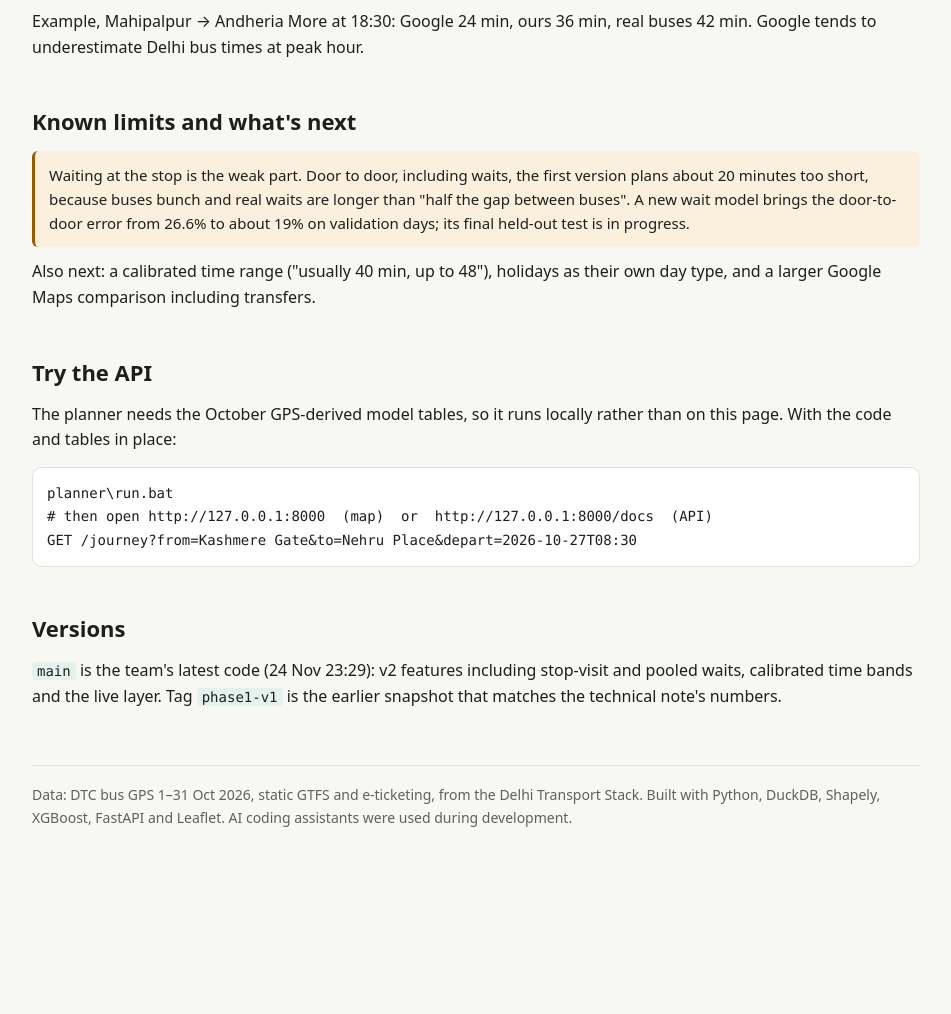
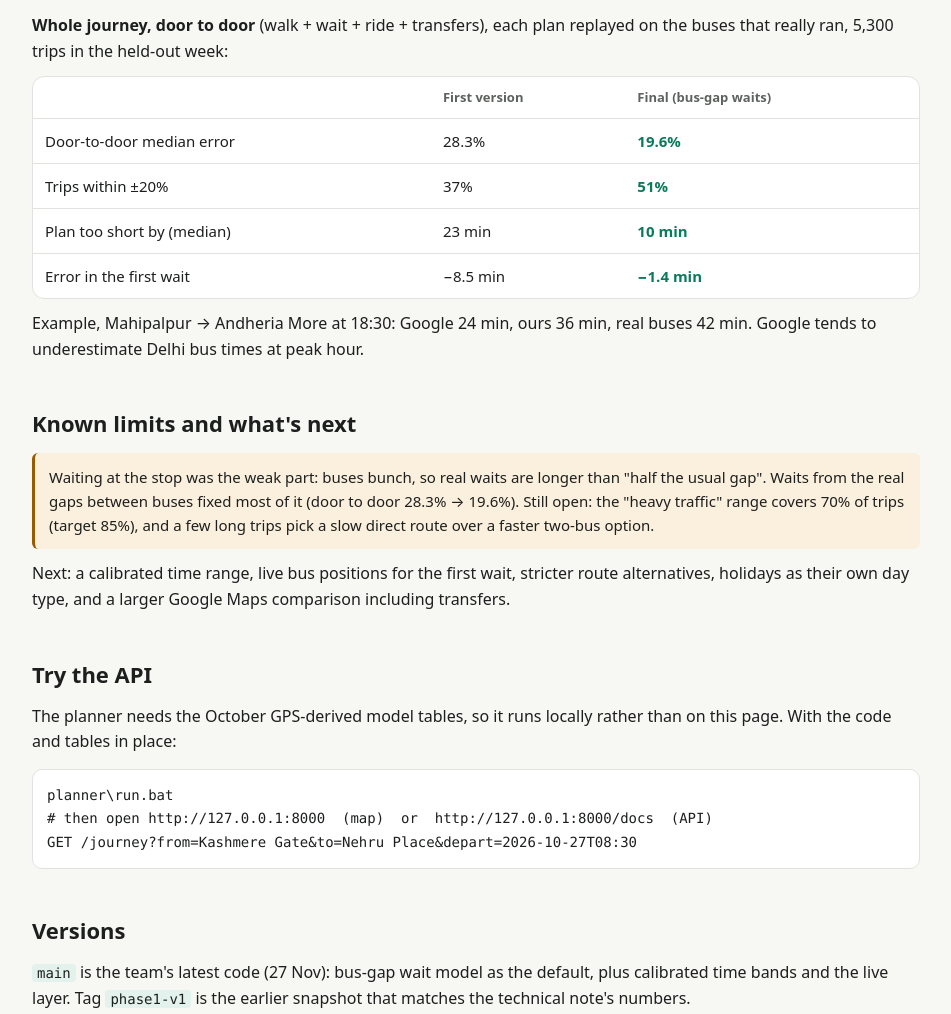
Before and after one commit to SRahul22/delhi-bus-journey-planner, a plain HTML site: page index.html in a window 1280 px wide. Shown: the part 1207-2221 px from the top of the page, without its empty margins (164-1115 px from the left). Before the commit the page ends 2100 px from the top, so only its background shows below. Drawn offline with Linux system fonts and the light colour scheme.

Commit message:
Website: final door-to-door results

```diff
--- a/index.html
+++ b/index.html
@@ -53,7 +53,7 @@ a{color:var(--accent)}
     <div class="stat"><b>12.3%</b><span>typical error on time on the bus, 600,000 held-out rides (timetable: 27.9%)</span></div>
     <div class="stat"><b>9.4%</b><span>error vs real bus rides on bus-only trips (Google Maps: 16.6%)</span></div>
     <div class="stat"><b>107 s</b><span>next-bus arrival error with live positions (half-headway guess: 503 s)</span></div>
-    <div class="stat"><b>~0.3 s</b><span>typical API response time</span></div>
+    <div class="stat"><b>19.6%</b><span>door-to-door error incl. waits, 5,300 replayed trips (first version: 28.3%)</span></div>
   </div>
 
   <h2>How it works</h2>
@@ -74,11 +74,19 @@ a{color:var(--accent)}
     <tr><td>Bus-only trips vs actual rides (13)</td><td class="win">9.4%</td><td>–</td><td>16.6%</td></tr>
     <tr><td>Within ±20% of actual, same 13 trips</td><td class="win">12 of 13</td><td>–</td><td>7 of 13</td></tr>
   </table></div>
+  <p style="margin-top:16px"><b>Whole journey, door to door</b> (walk + wait + ride + transfers), each plan replayed on the buses that really ran, 5,300 trips in the held-out week:</p>
+  <div class="tablewrap"><table>
+    <tr><th></th><th>First version</th><th>Final (bus-gap waits)</th></tr>
+    <tr><td>Door-to-door median error</td><td>28.3%</td><td class="win">19.6%</td></tr>
+    <tr><td>Trips within ±20%</td><td>37%</td><td class="win">51%</td></tr>
+    <tr><td>Plan too short by (median)</td><td>23 min</td><td class="win">10 min</td></tr>
+    <tr><td>Error in the first wait</td><td>−8.5 min</td><td class="win">−1.4 min</td></tr>
+  </table></div>
   <p style="margin-top:12px">Example, Mahipalpur → Andheria More at 18:30: Google 24 min, ours 36 min, real buses 42 min. Google tends to underestimate Delhi bus times at peak hour.</p>
 
   <h2>Known limits and what's next</h2>
-  <div class="note">Waiting at the stop is the weak part. Door to door, including waits, the first version plans about 20 minutes too short, because buses bunch and real waits are longer than "half the gap between buses". A new wait model brings the door-to-door error from 26.6% to about 19% on validation days; its final held-out test is in progress.</div>
-  <p style="margin-top:12px">Also next: a calibrated time range ("usually 40 min, up to 48"), holidays as their own day type, and a larger Google Maps comparison including transfers.</p>
+  <div class="note">Waiting at the stop was the weak part: buses bunch, so real waits are longer than "half the usual gap". Waits from the real gaps between buses fixed most of it (door to door 28.3% → 19.6%). Still open: the "heavy traffic" range covers 70% of trips (target 85%), and a few long trips pick a slow direct route over a faster two-bus option.</div>
+  <p style="margin-top:12px">Next: a calibrated time range, live bus positions for the first wait, stricter route alternatives, holidays as their own day type, and a larger Google Maps comparison including transfers.</p>
 
   <h2>Try the API</h2>
   <p>The planner needs the October GPS-derived model tables, so it runs locally rather than on this page. With the code and tables in place:</p>
@@ -87,7 +95,7 @@ a{color:var(--accent)}
 GET /journey?from=Kashmere Gate&amp;to=Nehru Place&amp;depart=2026-10-27T08:30</code></pre>
 
   <h2>Versions</h2>
-  <p><code>main</code> is the team's latest code (24 Nov 23:29): v2 features including stop-visit and pooled waits, calibrated time bands and the live layer. Tag <code>phase1-v1</code> is the earlier snapshot that matches the technical note's numbers.</p>
+  <p><code>main</code> is the team's latest code (27 Nov): bus-gap wait model as the default, plus calibrated time bands and the live layer. Tag <code>phase1-v1</code> is the earlier snapshot that matches the technical note's numbers.</p>
 
   <footer>Data: DTC bus GPS 1–31 Oct 2026, static GTFS and e-ticketing, from the Delhi Transport Stack. Built with Python, DuckDB, Shapely, XGBoost, FastAPI and Leaflet. AI coding assistants were used during development.</footer>
 </div>
```
